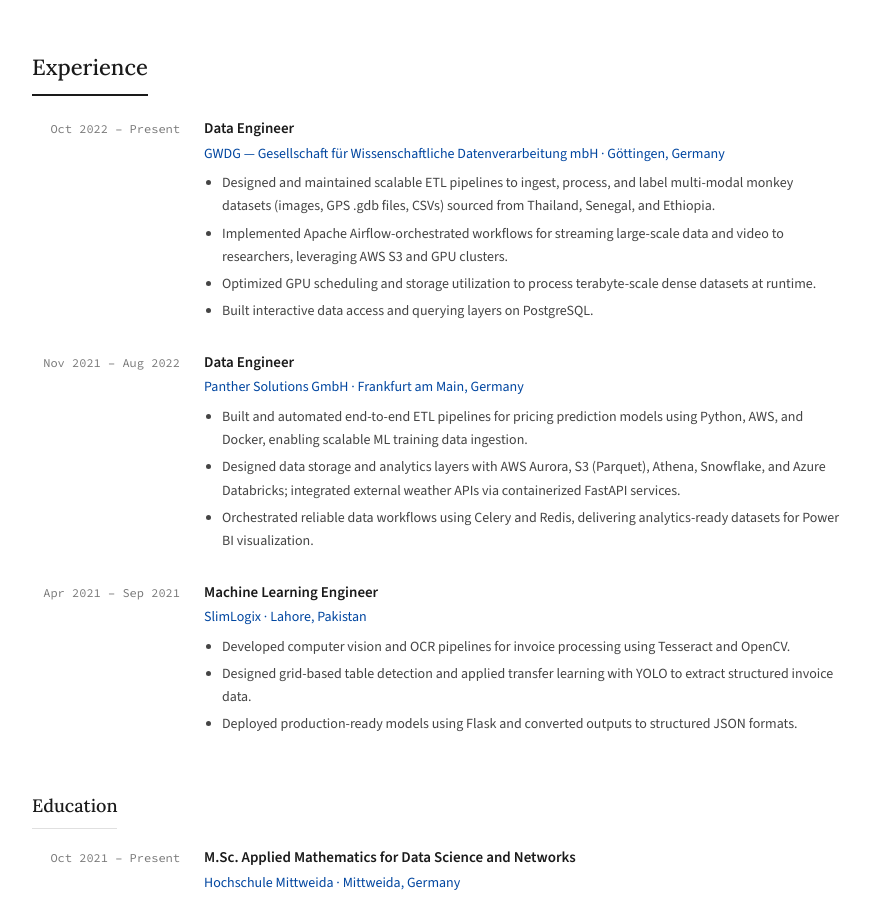
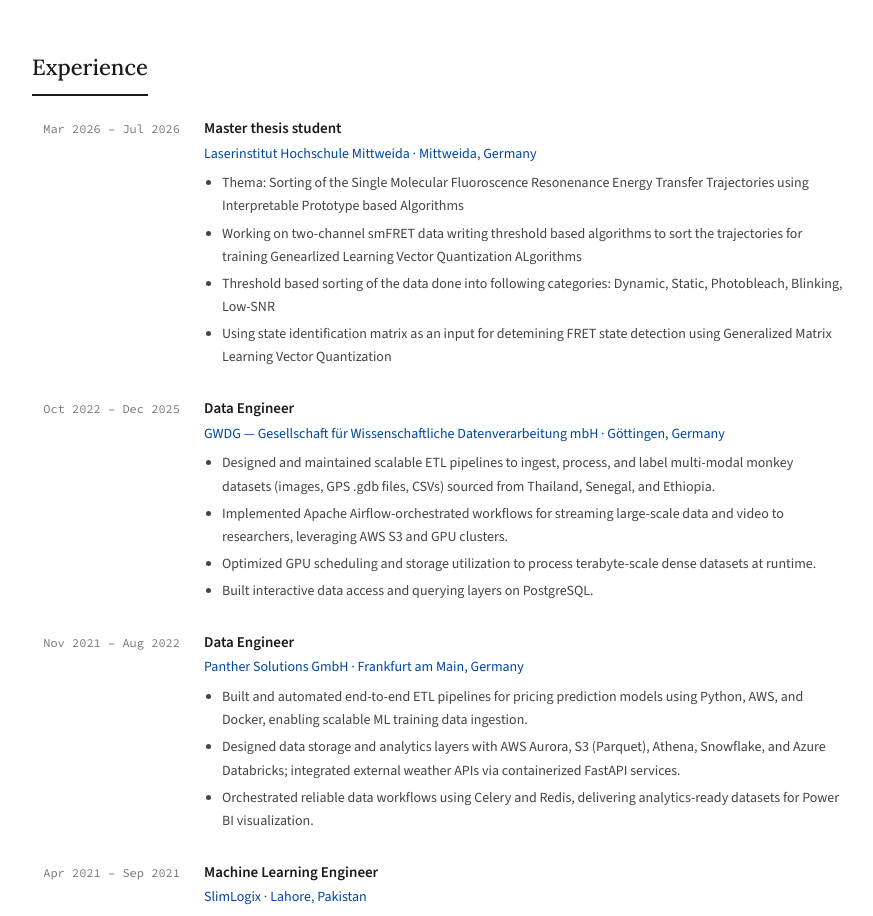
Before and after one commit to Abubakar26/Abubakar26.github.io, a plain HTML site: page Index.html in a window 1280 px wide. Shown: the part 973-1889 px from the top of the page, without its empty margins (202-1075 px from the left). Drawn offline with nearby package versions, Linux system fonts and the light colour scheme.

Commit message:
Add Master thesis student experience entry
Added a new CV entry for a Master thesis student position, detailing the role, organization, and responsibilities.

```diff
--- a/Index.html
+++ b/Index.html
@@ -188,9 +188,21 @@
   <!-- EXPERIENCE -->
   <section id="experience" class="section">
     <div class="section-title">Experience</div>
-
+<div class="cv-entry">
+      <div class="cv-date">Mar 2026 – Jul 2026</div>
+      <div>
+        <div class="cv-role">Master thesis student</div>
+        <div class="cv-org">Laserinstitut Hochschule Mittweida · Mittweida, Germany</div>
+        <ul>
+          <li>Thema: Sorting of the Single Molecular Fluoroscence Resonenance Energy Transfer Trajectories using Interpretable Prototype based Algorithms</li>
+          <li>Working on two-channel smFRET data writing threshold based algorithms to sort the trajectories for training Genearlized Learning Vector Quantization ALgorithms</li>
+          <li>Threshold based sorting of the data done into following categories: Dynamic, Static, Photobleach, Blinking, Low-SNR</li>
+          <li>Using state identification matrix as an input for detemining FRET state detection using Generalized Matrix Learning Vector Quantization</li>
+        </ul>
+      </div>
+    </div>
     <div class="cv-entry">
-      <div class="cv-date">Oct 2022 – Present</div>
+      <div class="cv-date">Oct 2022 – Dec 2025</div>
       <div>
         <div class="cv-role">Data Engineer</div>
         <div class="cv-org">GWDG — Gesellschaft für Wissenschaftliche Datenverarbeitung mbH · Göttingen, Germany</div>
```
